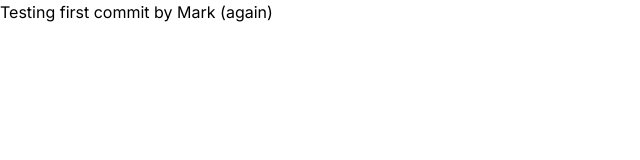
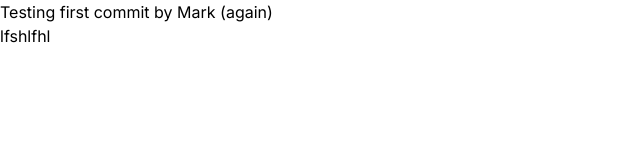
Before and after one commit to NielPatelSE12/zero_trust_project, a Next.js app in the folder zero_trust_team_project/: page / in a window 1280 px wide. Shown: the top 160 px of the page, without its empty margins (0-640 px from the left). Built offline with nearby package versions, Linux system fonts and the light colour scheme.

Commit message:
learning git

```diff
--- /dev/null
+++ b/zero_trust_team_project/app/Components/example.tsx
@@ -0,0 +1,7 @@
+import React from "react";
+
+export default function Example(){
+    return (
+        <div>lfshlfhl</div>
+    )
+}
--- a/zero_trust_team_project/app/layout.tsx
+++ b/zero_trust_team_project/app/layout.tsx
@@ -1,6 +1,7 @@
 import type { Metadata } from "next";
 import { Inter } from "next/font/google";
 import "./globals.css";
+import Example from "./Components/example";
 
 const inter = Inter({ subsets: ["latin"] });
 
@@ -18,6 +19,7 @@
     <html lang="en">
       <body className={inter.className}>{children}</body>
       <h1>Testing first commit by Mark (again)</h1>
+      <Example />
     </html>
   );
 }
```
